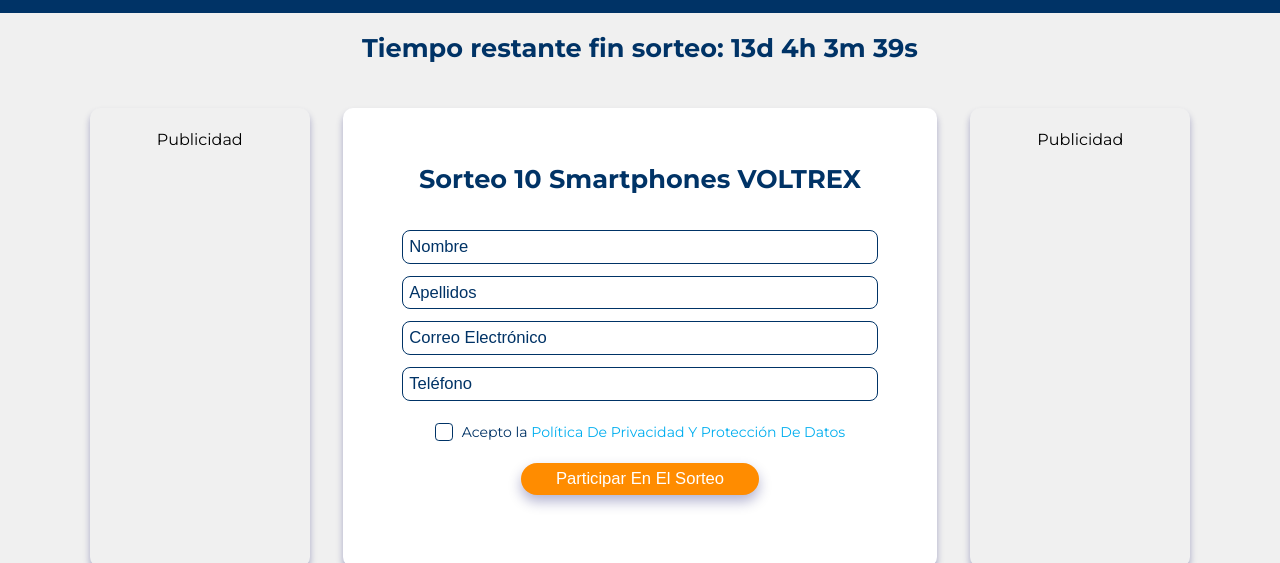
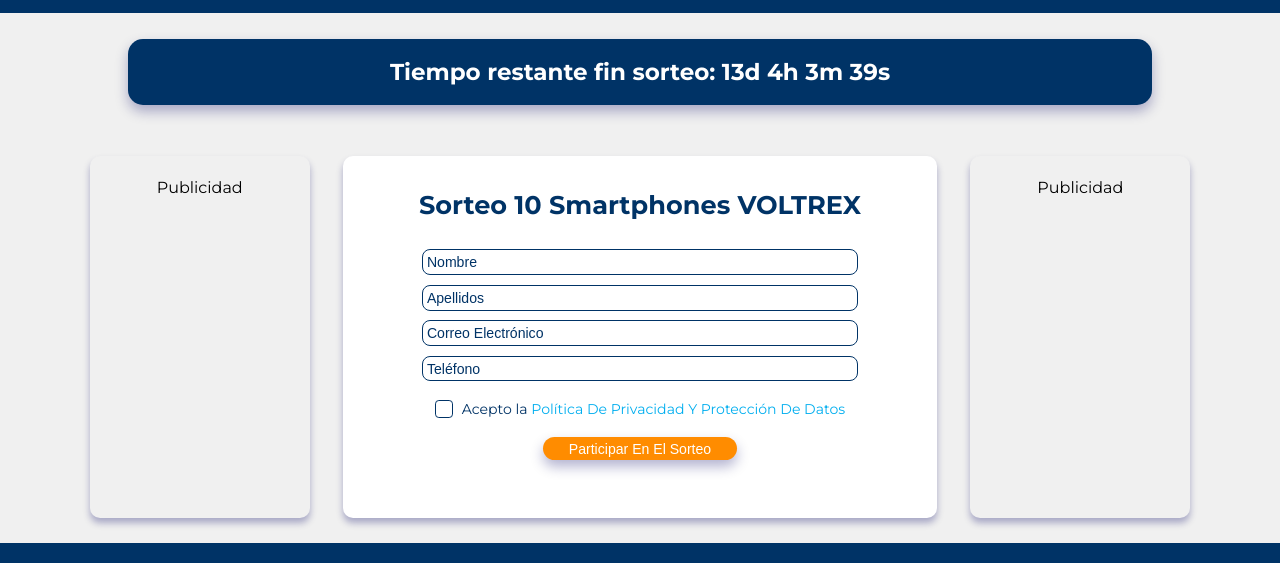
Before and after one commit to DiegoArroyo04/WebSorteo, a website: page index.html in a window 1280 px wide. Shown: the part 192-755 px from the top of the page. Drawn offline with nearby package versions, Linux system fonts and the light colour scheme.

Commit message:
estilo web 1

```diff
--- a/styles/sorteo.css
+++ b/styles/sorteo.css
@@ -38,11 +38,26 @@
 }
 
 .countdown {
+
     text-align: center;
-    font-size: 2vw;
+    font-size: 1.8vw;
+
     font-weight: bold;
-    color: #003366;
-    margin: 1.5% 0;
+    color: #FFFFFF;
+
+    background-color: #003366;
+
+    padding: 1.5% 0;
+
+    border-radius: 15px;
+
+    margin: 2% auto;
+
+    width: 80%;
+
+    box-shadow: 0 0.5vw 1vw rgba(0, 0, 100, 0.3);
+
+
 }
 
 
@@ -72,22 +87,21 @@
     flex-direction: column;
     align-items: center;
     background-color: #FFFFFF;
-    padding-bottom: 5%;
-    padding-top: 5%;
+    padding: 3% 5%;
     border-radius: 10px;
     box-shadow: 0 0.4vw 0.6vw rgba(0, 0, 100, 0.3);
-    height: 100%;
+    height: auto;
     margin: 0% 3%;
 }
 
 form input,
 form button {
-    width: 80%;
+    width: 90%;
     margin: 1% 0;
-    padding: 1%;
+    padding: 0.8%;
     border: 1px solid #003366;
     border-radius: 8px;
-    font-size: 1.3vw;
+    font-size: 1.1vw;
 }
 
 
@@ -103,7 +117,7 @@
     cursor: pointer;
     width: 40%;
     margin-bottom: 3%;
-    height: 50%;
+    height: auto;
     box-shadow: 0 0.5vw 1vw rgba(0, 0, 100, 0.3);
     transition: background-color 0.3s ease;
 }
@@ -111,6 +125,7 @@
 .g_id_signin {
     width: 40%;
     height: 50%;
+    margin-top: 2%;
 }
 
 form input[type="text"]:focus,
```
